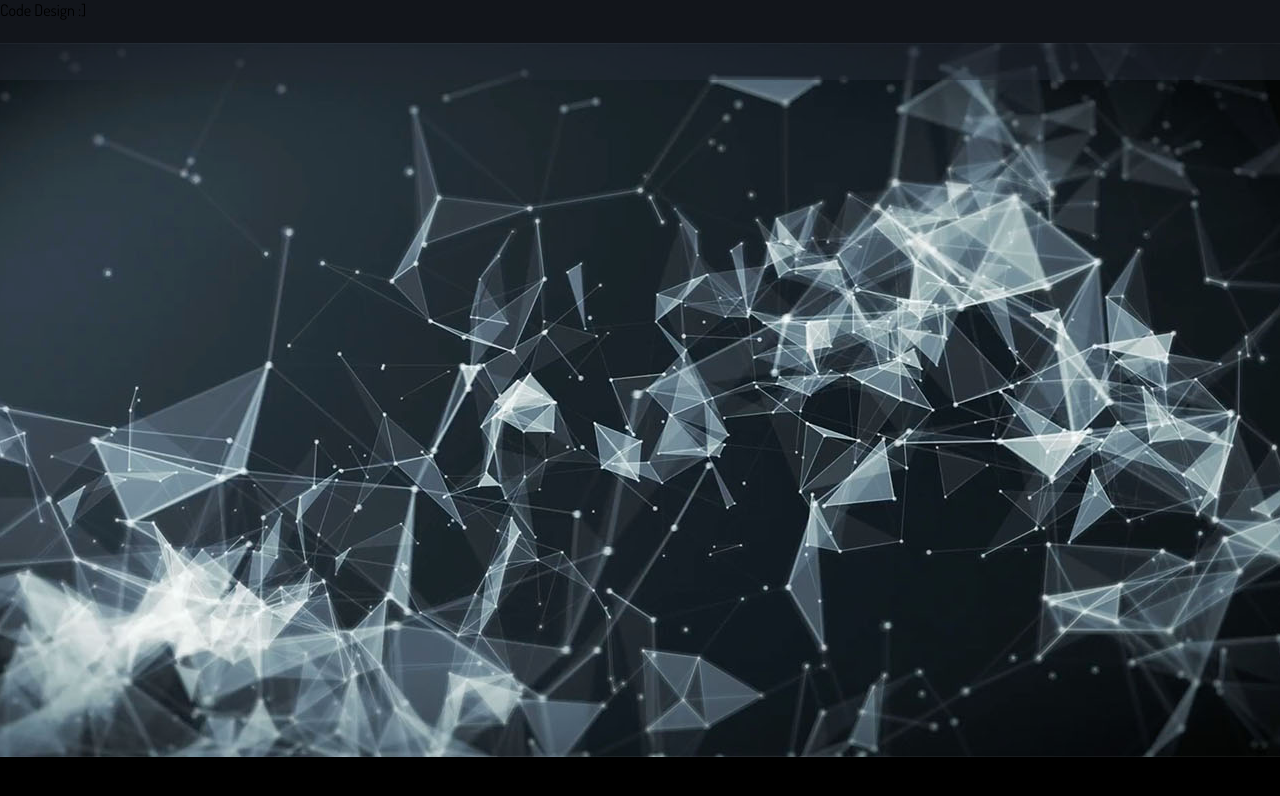
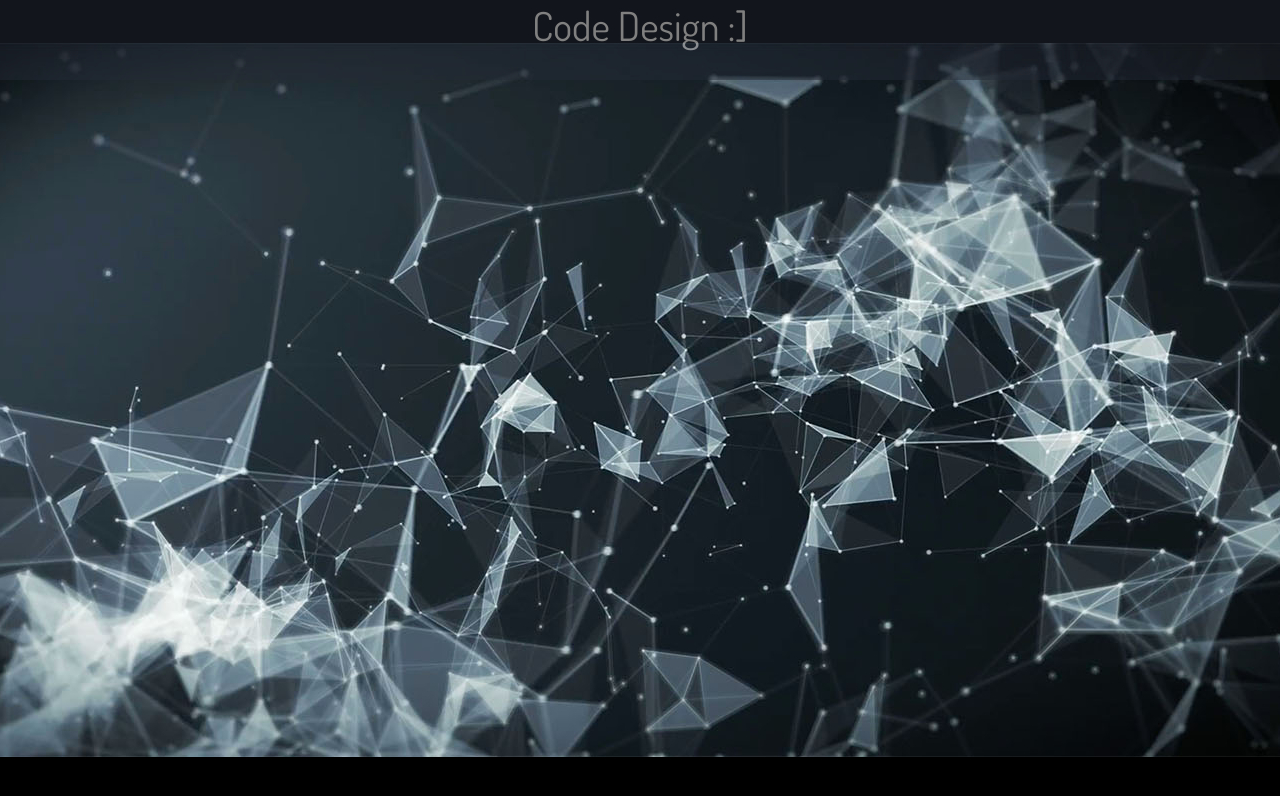
Before and after one commit to jasonhanneman/jasonhanneman.github.io, a plain HTML site: page index.html in a window 1280 px wide. Drawn offline with Linux system fonts and the light colour scheme.

Commit message:
changed css for font

```diff
--- a/style.css
+++ b/style.css
@@ -4,6 +4,12 @@ body {
 	margin: 0;
 	padding: 0;
 	font-family: 'Dosis', sans-serif;
+	color: white;
+}
+
+.top-menu {
+	font-size: 40px;
+	text-align: center;
 }
 
 video#bgvid {
```
